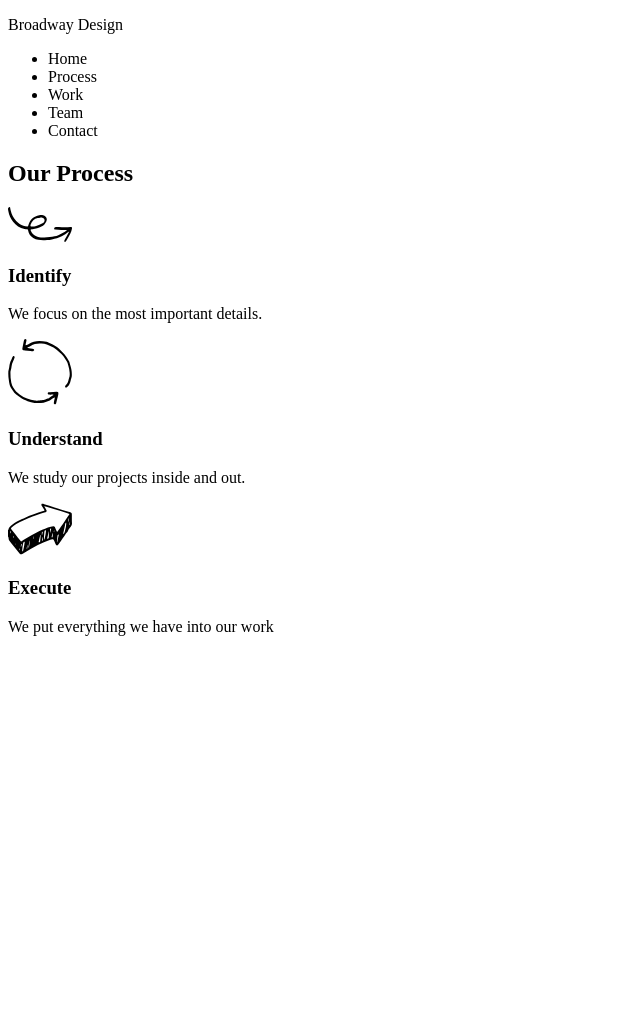
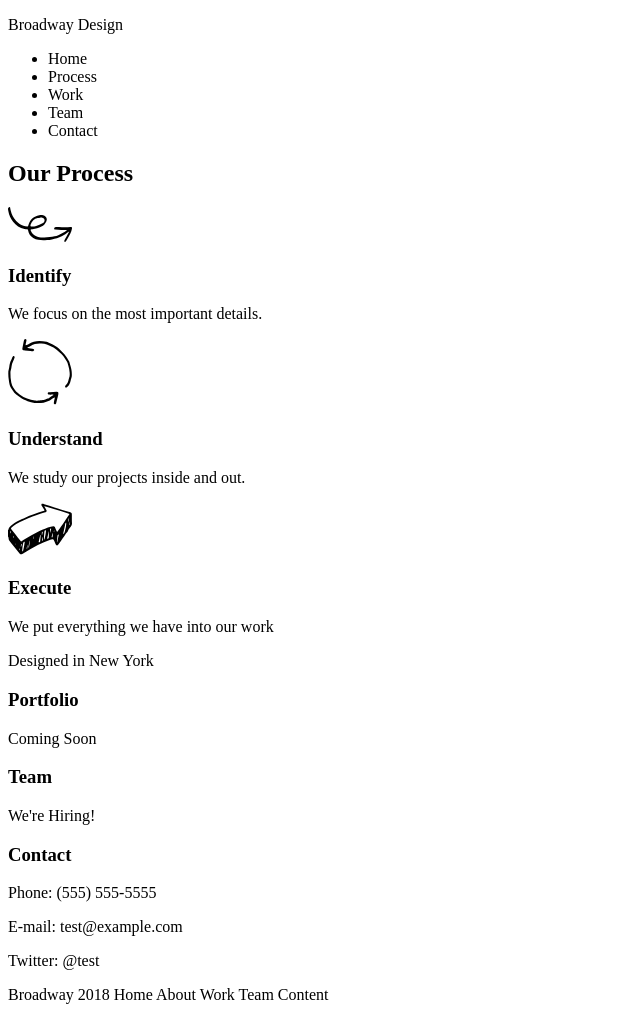
Before and after one commit to jsteveross/broadway, a plain HTML site: page index.html in a window 1280 px wide. Shown: the whole page, without its empty margins (0-640 px from the left). Before the commit the page ends 800 px from the top, so only its background shows below. Drawn offline with Linux system fonts and the light colour scheme.

Commit message:
HTML base complete

```diff
--- a/index.html
+++ b/index.html
@@ -18,15 +18,31 @@
     </section>
 
     <h2>Our Process</h2>
-    <img src="/resources/identify.svg">
+    <img src="./resources/identify.svg">
     <h3>Identify</h3>
     <p>We focus on the most important details.</p>
-    <img src="/resources/understand.svg">
+    <img src="./resources/understand.svg">
     <h3>Understand</h3>
     <p>We study our projects inside and out.</p>
-    <img src="/resources/execute.svg">
+    <img src="./resources/execute.svg">
     <h3>Execute</h3>
     <p>We put everything we have into our work</p>
+
+    <section class="newyork">
+      <p>Designed in New York</p>
+    </section>
+      <h3>Portfolio</h3>
+      <p>Coming Soon</p>
+      <h3>Team</h3>
+      <p>We're Hiring!</p>
+      <h3>Contact</h3>
+      <p>Phone: (555) 555-5555</p>
+      <p>E-mail: test@example.com</p>
+      <p>Twitter: @test </p>
+
+      <footer>
+        <p>Broadway 2018 Home About Work Team Content</p>
+      </footer>
 
 
   </body>
```
